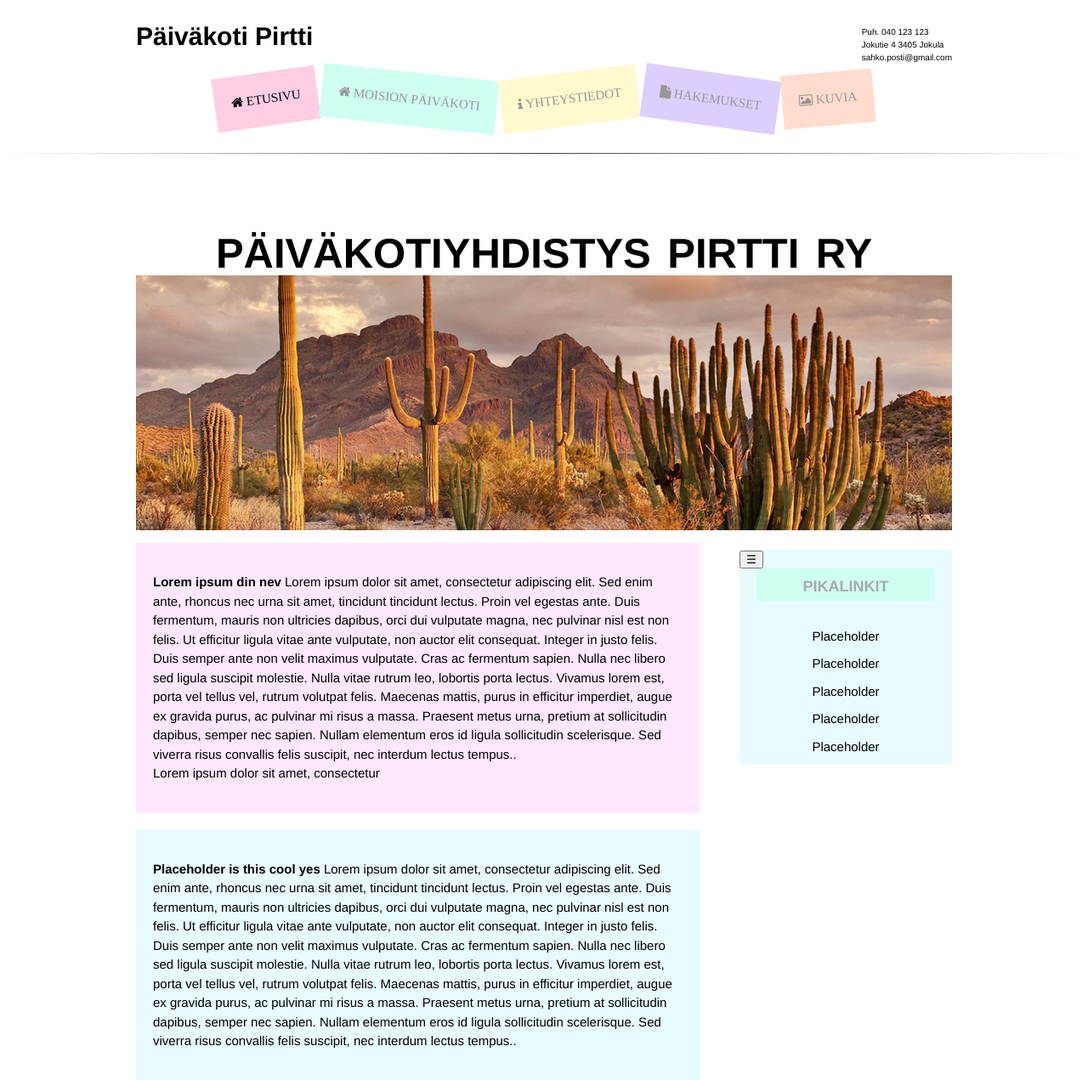
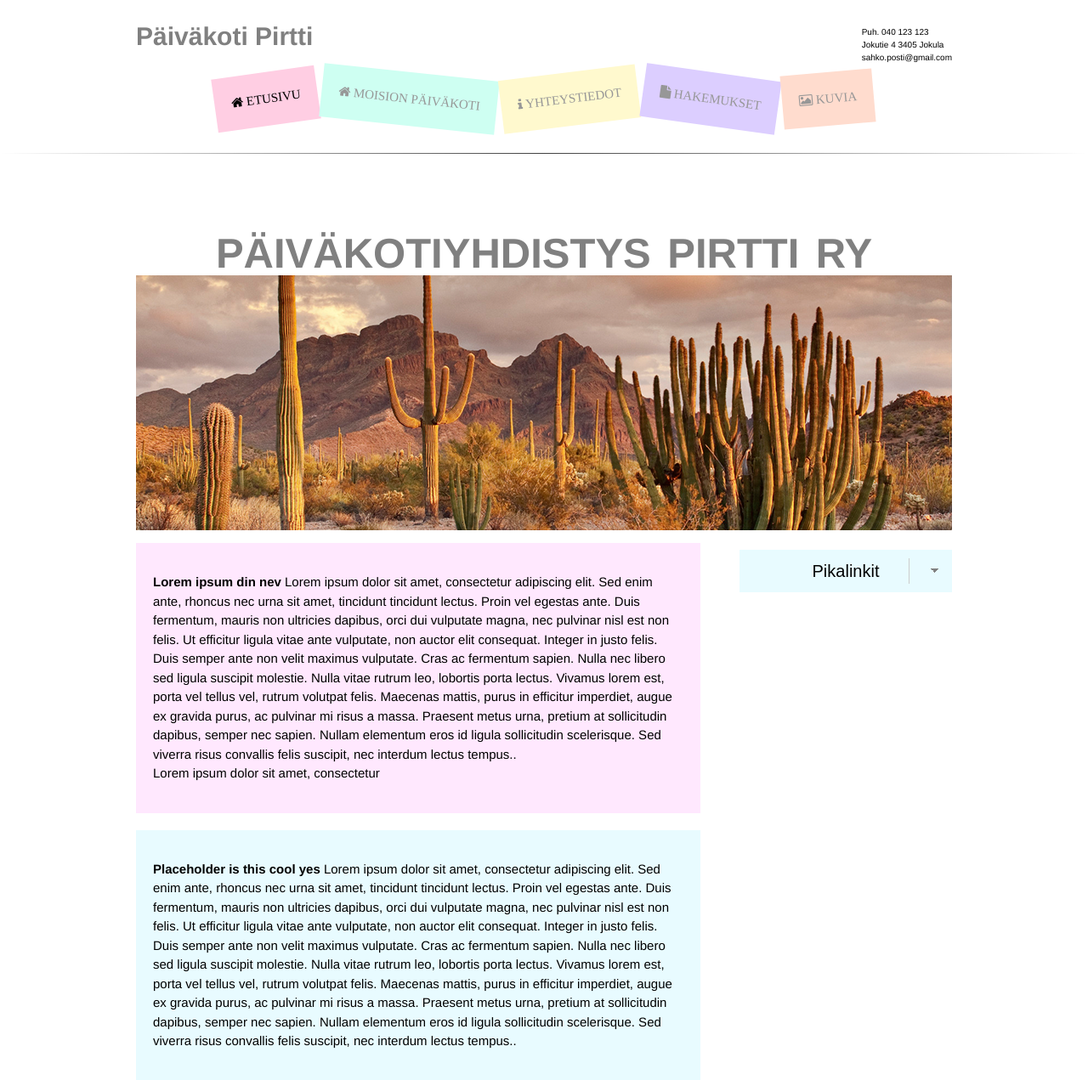
Before and after one commit to datamonnit/pirtti, a PHP site: page / in a window 1280 px wide. Shown: the top 1271 px of the page at 85% size. Run offline with PHP 8.4, Linux system fonts and the light colour scheme; some libraries are stand-ins or nearby versions.

Commit message:
blaablaa

```diff
--- a/assets/css/style.css
+++ b/assets/css/style.css
@@ -41,9 +41,10 @@ body{
   color: black;
   background-color: #e8fbff;
   padding: 20px;
-
+  display: block;
 
 }
+
 .container4{
   margin-top: 100px;
   width:960px;
@@ -88,6 +89,7 @@ body{
   text-align: center;
   margin-top: 0;
   font-size: 25px;
+
 }
 #yhteystiedot{
   width:960px;
@@ -100,7 +102,7 @@ body{
   display: block;
   }
 .yhteystiedot{
-  margin-top: 80px;
+  margin-top: 20px;
   margin-right: 50px;
   float: right;
 }
@@ -114,6 +116,66 @@ body{
   font-size: 15px;
 
   }
+
+  select {
+    font-size: 20px;
+    color: black;
+    text-align: center;
+    background-color: #e8fbff;
+    margin: auto;
+    border: 0;
+    width: 250px;
+    height: 50px;
+    padding-left: 15px;
+    padding-right: 15px;
+
+    -webkit-appearance: none;
+      -moz-appearance: none;
+
+      text-overflow: '';
+  }
+  select.minimal {
+  background-image:
+    linear-gradient(45deg, transparent 50%, gray 50%),
+    linear-gradient(135deg, gray 50%, transparent 50%),
+    linear-gradient(to right, #ccc, #ccc);
+  background-position:
+    calc(100% - 20px) calc(1em + 2px),
+    calc(100% - 15px) calc(1em + 2px),
+    calc(100% - 2.5em) 0.5em;
+  background-size:
+    5px 5px,
+    5px 5px,
+    1px 1.5em;
+  background-repeat: no-repeat;
+}
+
+select.minimal:focus {
+  background-image:
+    linear-gradient(45deg, green 50%, transparent 50%),
+    linear-gradient(135deg, transparent 50%, green 50%),
+    linear-gradient(to right, #ccc, #ccc);
+  background-position:
+    calc(100% - 15px) 1em,
+    calc(100% - 20px) 1em,
+    calc(100% - 2.5em) 0.5em;
+  background-size:
+    5px 5px,
+    5px 5px,
+    1px 1.5em;
+  background-repeat: no-repeat;
+  border-color: gray;
+  outline: 0;
+}
+
+.container3 p{
+  display: block;
+}
+select:-moz-focusring {
+  color: transparent;
+  text-shadow: 0 0 0 #000;
+}
+
 h3 {
   font-size: 20px;
   font-style: bold;
@@ -125,7 +187,9 @@ ul{
   padding:0;
 }
 
-
+.container h1 {
+  color: gray;
+}
 header{
   width:960px;
   margin:auto;
@@ -438,18 +502,26 @@ hr.style-two {
      color: black;
      background-color: #ffe8fe;
      font-size: 15px;
-
+  display: block;
 
 
    }
 
   .container3{
-    background-color: #e8fbff;
+      background-color: #e8fbff;
       width:100%;
       overflow: hidden;
       color: black;
+      display: block;
 
-
+    }
+    .container3 p {
+      margin-right: 20px;
+      float: left;
+    }
+    .container2 p {
+      margin-right: 20px;
+      float: left;
     }
 
   .imgjuttu{
--- a/index.html
+++ b/index.html
@@ -4,10 +4,11 @@
     <meta charset="utf-8">
     <meta name="viewport" content="width=device-width">
     <meta name="description" content="Päiväkoti pirtti">
-    <meta name="viewport" content="width=device-width, initial-scale=1.0">
+    <meta content='width=device-width, initial-scale=1.0, maximum-scale=1.0, user-scalable=0' name='viewport' />
 	  <meta name="keywords" content="päiväkoti, päiväkotiyhdistys, Päiväkotiyhdistys pirtti ry">
     <script src="https://ajax.googleapis.com/ajax/libs/jquery/3.1.1/jquery.min.js"></script>
     <link rel="stylesheet" href="https://cdnjs.cloudflare.com/ajax/libs/font-awesome/4.7.0/css/font-awesome.min.css">
+    <script src="https://ajax.googleapis.com/ajax/libs/jquery/3.1.1/jquery.min.js"></script>
     <title>Päiväkoti Pirtti | Etusivu</title>
     <link rel="stylesheet" href="assets/css/style.css">
     <link rel="stylesheet" href="assets/css/slider.css">
@@ -64,21 +65,21 @@
         <p></p>
       </div>
     </section>
-
     <section id="boxes">
         <div class="container2">
           <p><strong> Lorem ipsum din nev</strong> Lorem ipsum dolor sit amet, consectetur adipiscing elit. Sed enim ante, rhoncus nec urna sit amet, tincidunt tincidunt lectus. Proin vel egestas ante. Duis fermentum, mauris non ultricies dapibus, orci dui vulputate magna, nec pulvinar nisl est non felis. Ut efficitur ligula vitae ante vulputate, non auctor elit consequat. Integer in justo felis. Duis semper ante non velit maximus vulputate. Cras ac fermentum sapien. Nulla nec libero sed ligula suscipit molestie. Nulla vitae rutrum leo, lobortis porta lectus. Vivamus lorem est, porta vel tellus vel, rutrum volutpat felis. Maecenas mattis, purus in efficitur imperdiet, augue ex gravida purus, ac pulvinar mi risus a massa. Praesent metus urna, pretium at sollicitudin dapibus, semper nec sapien. Nullam elementum eros id ligula sollicitudin scelerisque. Sed viverra risus convallis felis suscipit, nec interdum lectus tempus..<br>
             Lorem ipsum dolor sit amet, consectetur</p>
         </div>
-        <div class="sidecontainer">
-          <ul id="pikalinkit"><input type="button" id="linkit" value="&#9776"/>
-            <li> <h2 class="pikalinkit" > pikalinkit </h2>
-            <li><a href="henkilokunta.html">Placeholder</a></li>
-            <li><a href="henkilokunta.html">Placeholder</a></li>
-            <li><a href="henkilokunta.html">Placeholder</a></li>
-            <li><a href="henkilokunta.html">Placeholder</a></li>
-            <li><a href="henkilokunta.html">Placeholder</a></li>
-          </ul>
+        <div id="juttu" class="sidecontainer">
+
+          <select  class="minimal" onChange="if(this.selectedIndex!=0)  self.location=this.options[this.selectedIndex].value">
+<option value="" disabled="disabled" selected="selected">Pikalinkit</option>
+              <option value="#">Henkilökunta</option>
+              <option value="#">Placeholder</option>
+              <option value="#">placeholder</option>
+              <option value="#">Placeholder</option>
+              <option value="#">Placeholder</option>
+              </select>
         </div>
         <div class="container3">
           <p><strong> Placeholder is this cool yes </strong>Lorem ipsum dolor sit amet, consectetur adipiscing elit. Sed enim ante, rhoncus nec urna sit amet, tincidunt tincidunt lectus. Proin vel egestas ante. Duis fermentum, mauris non ultricies dapibus, orci dui vulputate magna, nec pulvinar nisl est non felis. Ut efficitur ligula vitae ante vulputate, non auctor elit consequat. Integer in justo felis. Duis semper ante non velit maximus vulputate. Cras ac fermentum sapien. Nulla nec libero sed ligula suscipit molestie. Nulla vitae rutrum leo, lobortis porta lectus. Vivamus lorem est, porta vel tellus vel, rutrum volutpat felis. Maecenas mattis, purus in efficitur imperdiet, augue ex gravida purus, ac pulvinar mi risus a massa. Praesent metus urna, pretium at sollicitudin dapibus, semper nec sapien. Nullam elementum eros id ligula sollicitudin scelerisque. Sed viverra risus convallis felis suscipit, nec interdum lectus tempus..</p>
```
Also changed, not shown: yhteystiedot.html (+1 -7 lines).
